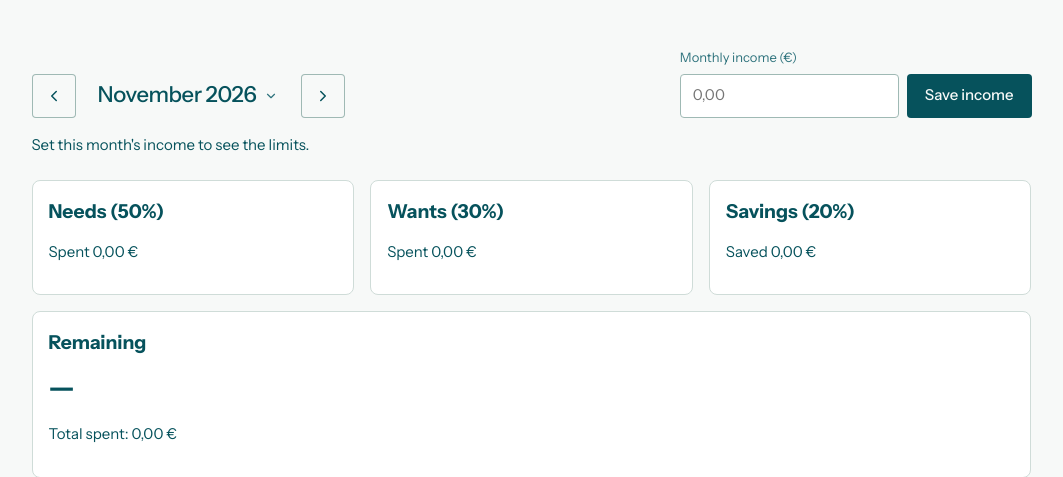
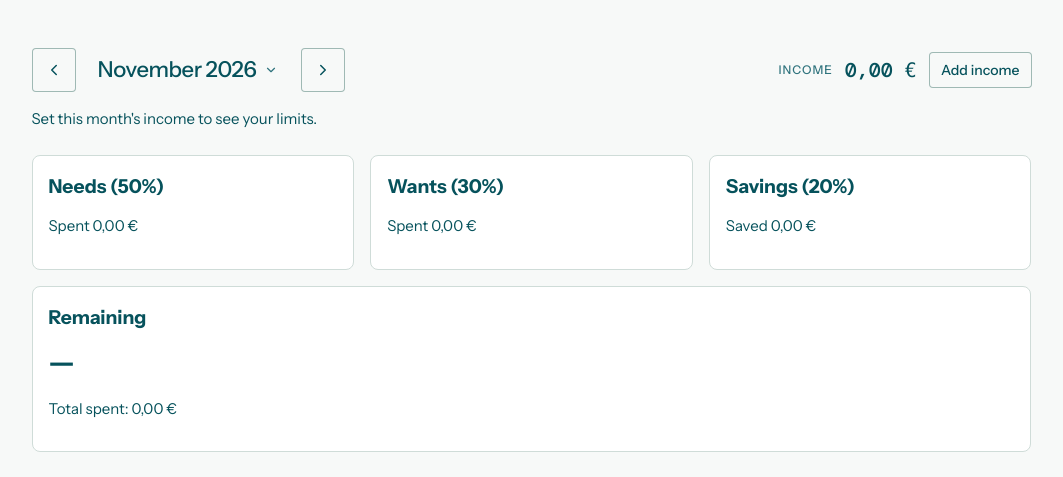
Before and after one commit to gabrielajamhour/needs-wants-tracker, a Flask app: page / in a window 1280 px wide. Shown: the part 69-546 px from the top of the page, without its empty margins (101-1164 px from the left). Run offline with Flask 3, Linux system fonts and the light colour scheme; data comes from the database, SQL or seed files in the repository; data that the repository does not hold is empty.

Commit message:
Show income as text with an Edit income button

```diff
--- a/app.py
+++ b/app.py
@@ -412,11 +412,16 @@ def summary():
     except ValueError:
         abort(400)
 
+    # The income form is hidden until the user asks to edit (link with ?edit=income)
+    editing = request.args.get("edit") == "income"
+
     if request.method == "POST":
         income_cents = eur_to_cents(request.form.get("income", ""))
 
         if income_cents is None or not 0 <= income_cents <= MAX_AMOUNT_CENTS:
             flash("Enter a valid income (e.g. 1.000,00).", "error")
+            # Reopen the form so the user can fix the value
+            return redirect(url_for("summary", month=month, edit="income"))
 
         else:
             db.execute(
@@ -477,6 +482,7 @@ def summary():
         "summary.html",
         month=month,
         income=income,
+        editing=editing,
         income_value=(cents_to_eur(income).removesuffix(" €") if income is not None else ""),
         cards=cards,
         total_spent=total_spent,
--- a/static/styles.css
+++ b/static/styles.css
@@ -815,15 +815,9 @@ h1 {
     margin: var(--space-5) 0 var(--space-4);
 }
 
-.summary-toolbar .income-form {
+.summary-toolbar .income-form,
+.summary-toolbar .income-line {
     flex: 0 0 auto;
-}
-
-/* Medium widths: the two blocks may wrap, so center them instead of pushing to the edges */
-@media (max-width: 900px) {
-    .summary-toolbar {
-        justify-content: center;
-    }
 }
 
 .summary-toolbar .month-nav,
@@ -851,11 +845,12 @@ h1 {
 
 @media (max-width: 600px) {
     .control-form {
+        flex-wrap: wrap;
         width: 100%;
     }
 
     .control-form .field {
-        flex: 1;
+        flex: 1 1 100%;
     }
 }
 
@@ -969,3 +964,30 @@ h1 {
 .status-cell {
     gap: var(--space-4);
 }
+
+/* Small uppercase label above or beside figures */
+.eyebrow {
+    font-size: 12px;
+    font-weight: 500;
+    letter-spacing: 0.08em;
+    line-height: 1.3;
+    text-transform: uppercase;
+    color: var(--color-muted);
+}
+
+/* Summary: "Income  1.800,00 €  [Edit income]" on one line, as tall as the month arrows */
+.income-line {
+    display: flex;
+    flex-wrap: wrap;
+    align-items: center;
+    gap: var(--space-3);
+    min-height: var(--control-height);
+}
+
+/* The income figure is set in the ledger face */
+.income-figure {
+    font-family: var(--font-mono);
+    font-size: 20px;
+    font-weight: 500;
+    font-variant-numeric: tabular-nums;
+}
--- a/templates/summary.html
+++ b/templates/summary.html
@@ -13,19 +13,30 @@
     <div class="summary-toolbar">
         {{ month_nav(month_links, picker_action=url_for('summary')) }}
 
+        {% if editing %}
             <form method="post" class="control-form income-form">
                 <input type="hidden" name="month" value="{{ month }}">
                 <div class="field">
                     <label for="income">Monthly income (€)</label>
                     <input id="income" name="income" type="text" inputmode="decimal"
-                    value="{{ income_value }}" placeholder="0,00">
+                        value="{{ income_value }}" placeholder="0,00" autofocus>
                 </div>
                 <button type="submit">Save income</button>
+                <a class="button ghost" href="{{ url_for('summary', month=month) }}">Cancel</a>
             </form>
+        {% else %}
+            <div class="income-line">
+                <span class="eyebrow">Income</span>
+                <span class="income-figure">{{ (income or 0) | eur }}</span>
+                <a class="button ghost small" href="{{ url_for('summary', month=month, edit='income') }}">
+                    {{ "Edit income" if income is not none else "Add income" }}
+                </a>
+            </div>
+        {% endif %}
     </div>
 
-    {% if income is none %}
-        <p>Set this month's income to see the limits.</p>
+    {% if income is none and not editing %}
+        <p>Set this month's income to see your limits.</p>
     {% endif %}
 
     <div class="cards">
```
Also changed, not shown: tests/test_pages.py (+2 -2 lines), tests/test_summary.py (+49 -0 lines). Lines whose indentation alone changed are shown as unchanged.
